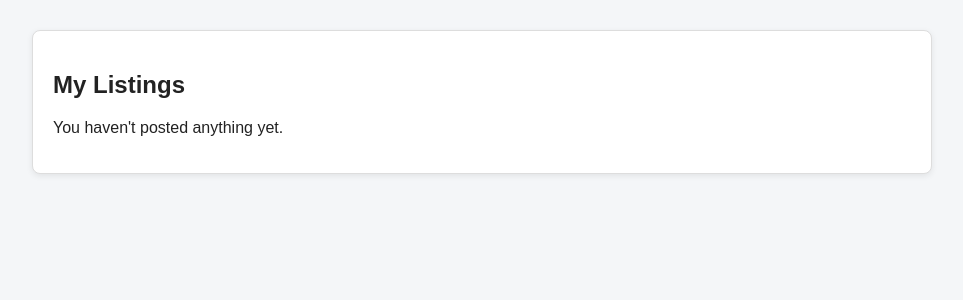
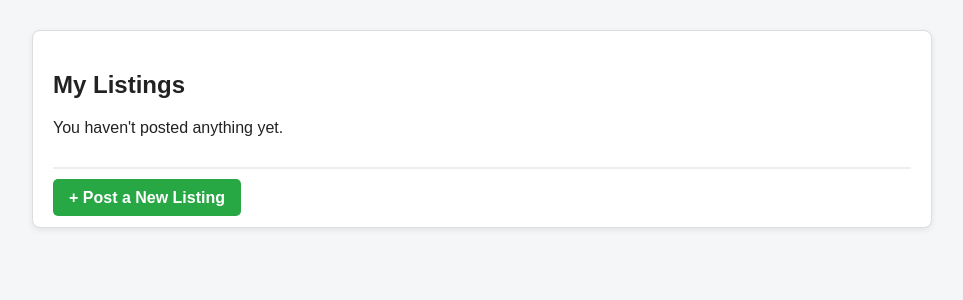
Before and after one commit to Josh-Roza/Tool_Sharers_Workspace, a Django app: page /my-listings/ in a window 1280 px wide. Shown: the part 61-361 px from the top of the page, without its empty margins (158-1121 px from the left). Run offline with Django 5.2, Linux system fonts and the light colour scheme; the visitor is signed in with stand-in values (Sample User, id 1); data that the repository does not hold is empty.

Commit message:
Added add listing button to my listings page

```diff
--- a/Tool_Sharers_App/templates/my_listings.html
+++ b/Tool_Sharers_App/templates/my_listings.html
@@ -26,9 +26,15 @@
                     </div>
                 </li>
             {% endfor %}
+            <div style="margin-top: 30px; border-top: 2px solid #eee; padding-top: 20px;">
+                <a class="button" href="{% url 'create_listing' %}" style="background-color: #28a745;">+ Post a New Listing</a>
+            </div>
         </ul>
     {% else %}
         <p>You haven't posted anything yet.</p>
+        <div style="margin-top: 30px; border-top: 2px solid #eee; padding-top: 20px;">
+            <a class="button" href="{% url 'create_listing' %}" style="background-color: #28a745;">+ Post a New Listing</a>
+        </div>
     {% endif %}
 </div>
 {% endblock %}
```
